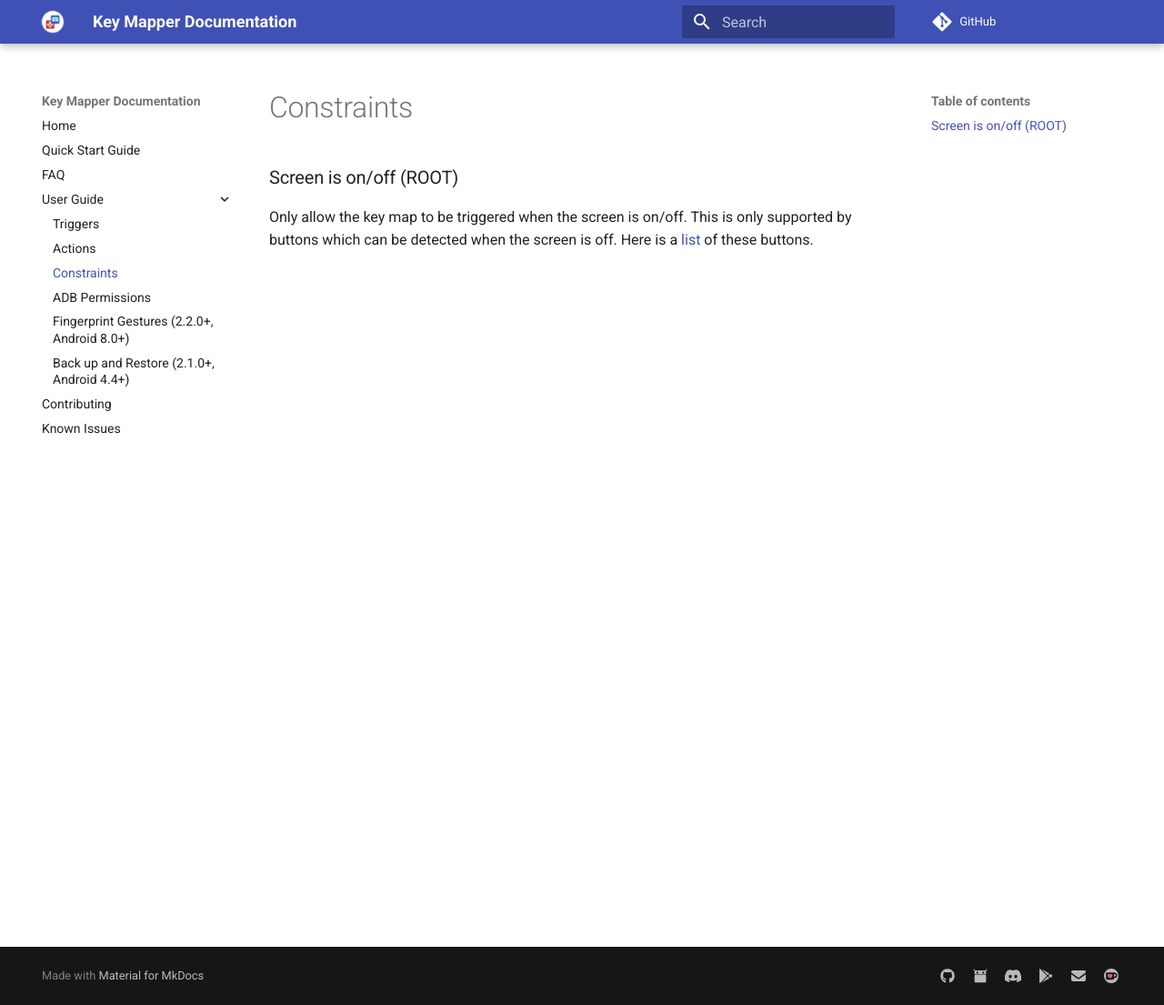
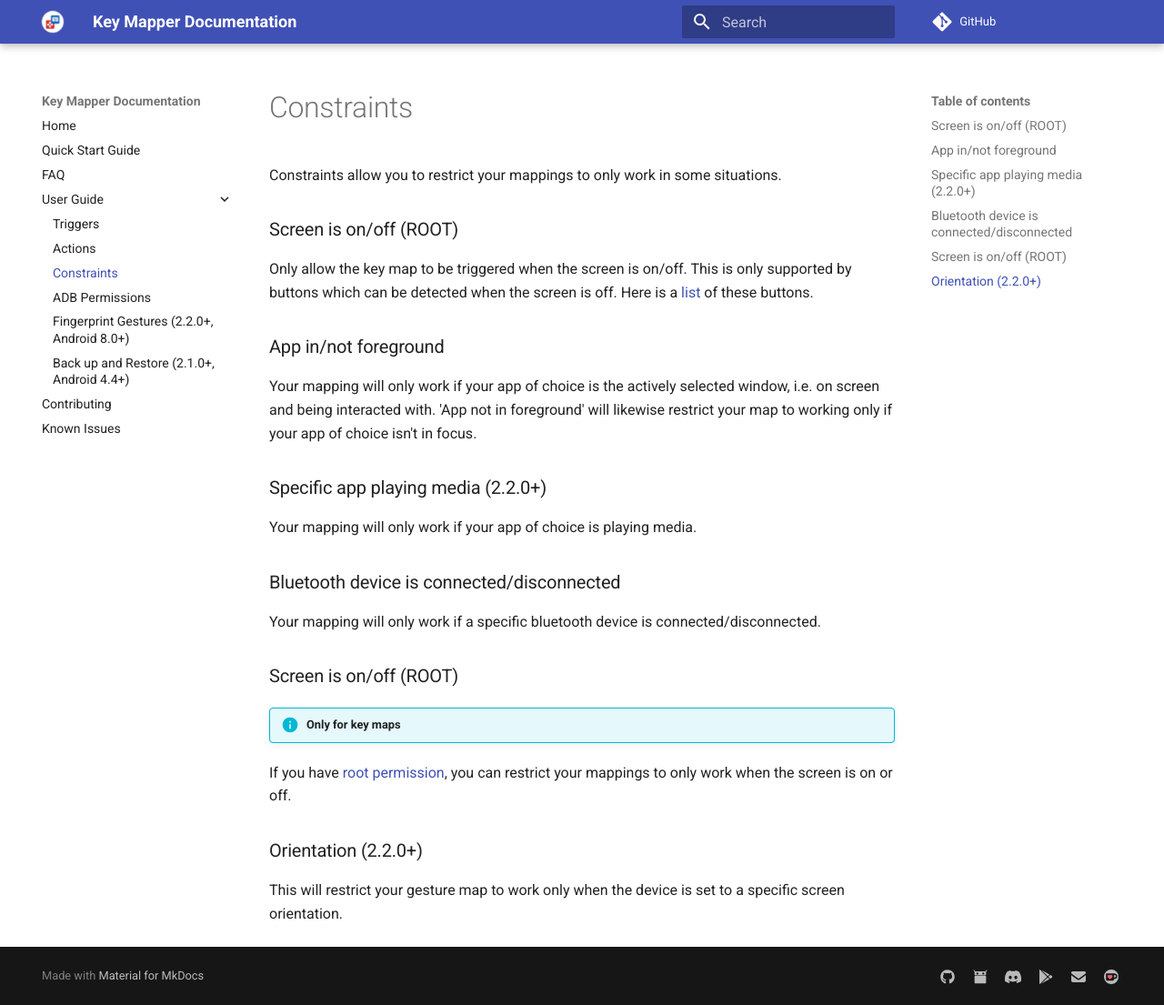
Before and after one commit to keymapperorg/KeyMapper, an MkDocs documentation site: the page built from docs/user-guide/constraints.md, in a window 1280 px wide and 1105 px high. Shown: the whole window at 91% size. Built offline with MkDocs 1.6.1 and Material for MkDocs 9.7.7, drawn with Linux system fonts in a browser that asks for light colours; comment, search, counter and statistics services are not loaded.

Commit message:
website: create constraints page

```diff
--- a/docs/user-guide/constraints.md
+++ b/docs/user-guide/constraints.md
@@ -1,3 +1,21 @@
+Constraints allow you to restrict your mappings to only work in some situations.
+
+### Screen is on/off (ROOT)
+Only allow the key map to be triggered when the screen is on/off. This is only supported by buttons which can be detected when the screen is off.  Here is a [list](triggers.md#detect-trigger-when-screen-is-off-root-200)  of these buttons.
+
+### App in/not foreground
+Your mapping will only work if your app of choice is the actively selected window, i.e. on screen and being interacted with. 'App not in foreground' will likewise restrict your map to working only if your app of choice isn't in focus.
+
+### Specific app playing media (2.2.0+)
+Your mapping will only work if your app of choice is playing media.
+
+### Bluetooth device is connected/disconnected
+Your mapping will only work if a specific bluetooth device is connected/disconnected.
+
 ### Screen is on/off (ROOT)
 
-Only allow the key map to be triggered when the screen is on/off. This is only supported by buttons which can be detected when the screen is off.  Here is a [list](triggers.md#detect-trigger-when-screen-is-off-root-200)  of these buttons.
+!!! info "Only for key maps"
+If you have [root permission](#), you can restrict your mappings to only work when the screen is on or off.
+
+### Orientation (2.2.0+)
+This will restrict your gesture map to work only when the device is set to a specific screen orientation.
```
